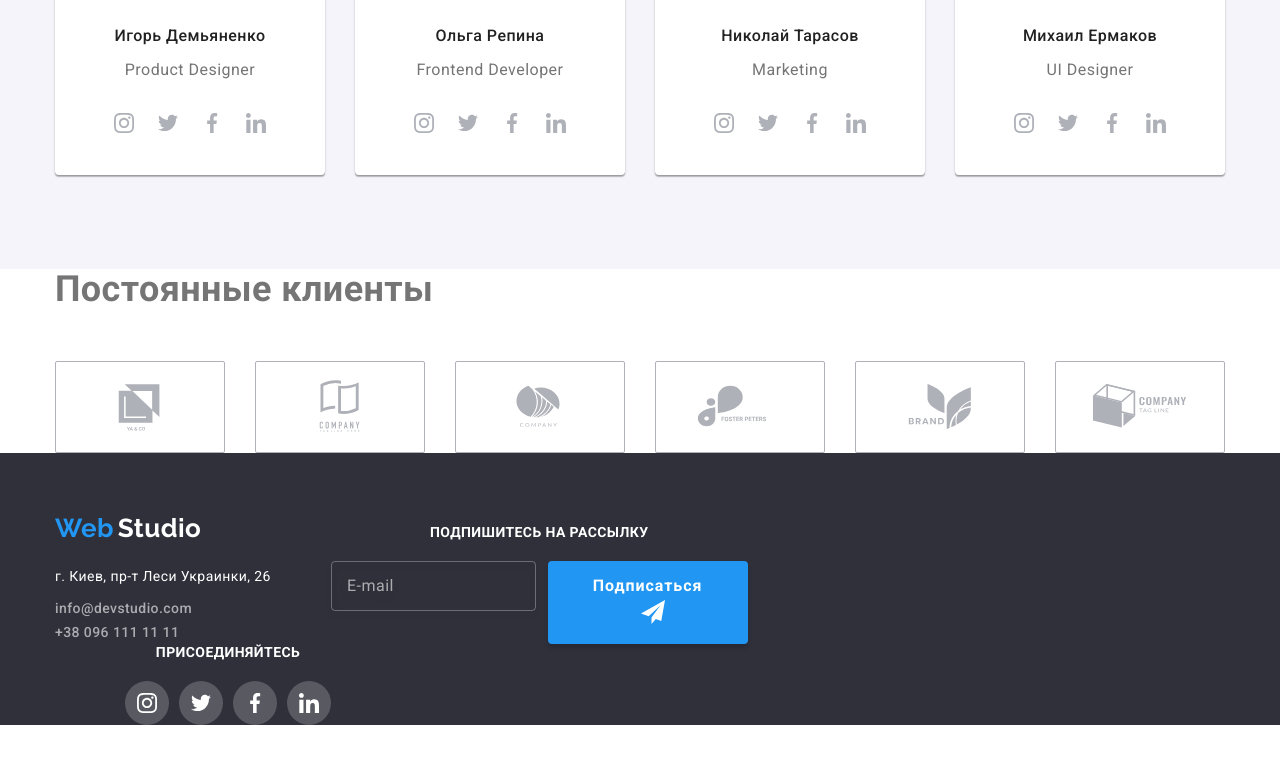
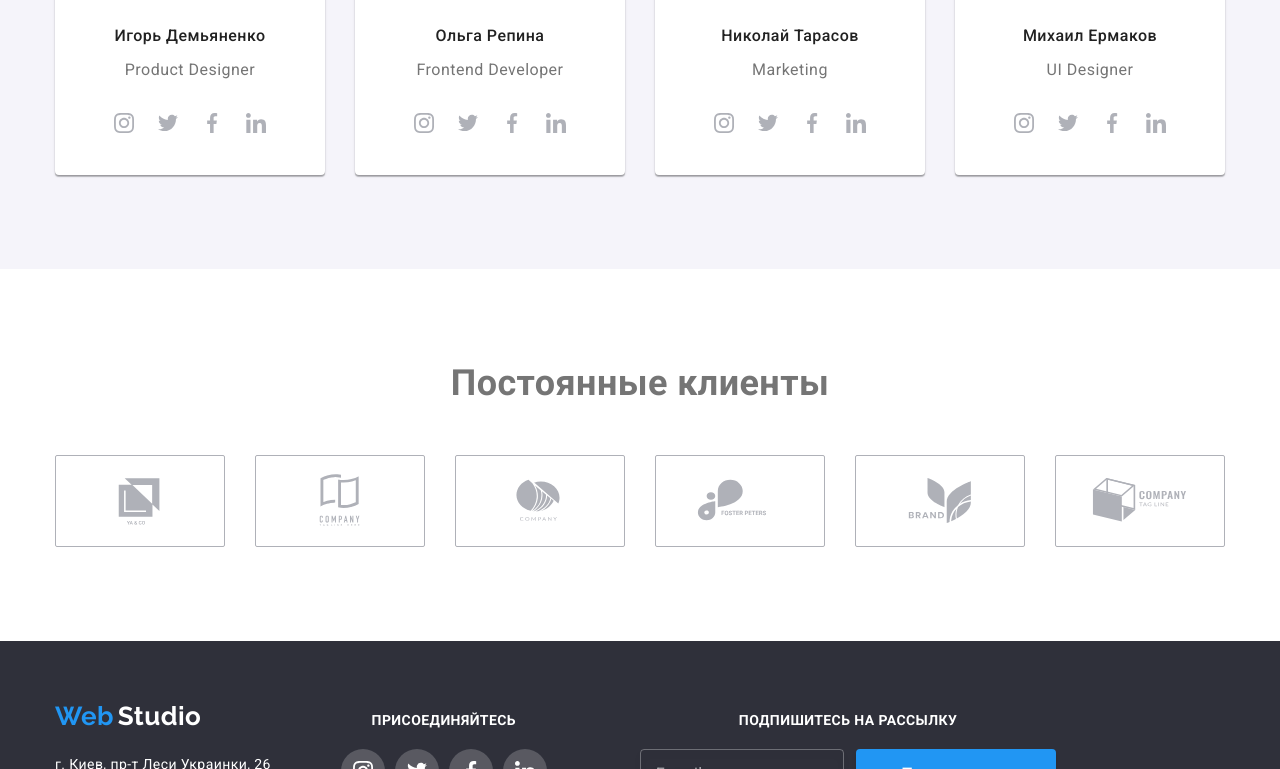
Before and after one commit to E-Molostova/goit-markup-hw-08, a plain HTML site: page index.html in a window 1280 px wide. Shown: the part 2031-2800 px from the top of the page. Before the commit the page ends 2756 px from the top, so only its background shows below. Drawn offline with nearby package versions, Linux system fonts and the light colour scheme.

Commit message:
again footer

```diff
--- a/sass/layout/_footer.scss
+++ b/sass/layout/_footer.scss
@@ -112,13 +112,23 @@
 }
 
 .footer-2parts {
-  @media screen and (min-width: 480px) and (max-width: 1199px) {
+  @media screen and (max-width: 767px) {
+    flex-direction: column;
+  }
+
+  @media screen and (min-width: 768px) and (max-width: 1199px) {
     display: flex;
     width: 100%;
     padding-left: 76px;
     padding-right: 89px;
     justify-content: space-between;
     margin-bottom: 60px;
+  }
+
+  @media screen and (min-width: 1200px) {
+    display: flex;
+    margin-right: 93px;
+    align-items: baseline;
   }
 }
 
--- a/sass/layout/_header.scss
+++ b/sass/layout/_header.scss
@@ -86,7 +86,7 @@
     }
   }
 
-  @media screen and (min-width: 768px) {
+  @media screen and (min-width: 768px) and (max-width: 1199px) {
     display: flex;
     flex-direction: column;
     align-items: flex-start;
--- a/sass/layout/_section-clients.scss
+++ b/sass/layout/_section-clients.scss
@@ -7,6 +7,7 @@
   @media screen and (min-width: 1200px) {
     padding-top: 47;
     padding-bottom: 47;
+    margin-bottom: 94px;
   }
 }
 
@@ -24,6 +25,8 @@
     font-size: 36px;
     margin-top: 0;
     margin-bottom: 50px;
+    text-align: center;
+    padding-top: 94px;
   }
 }
 
```
Also changed, not shown: css/main.css, css/main.min.css, 2 other files.
